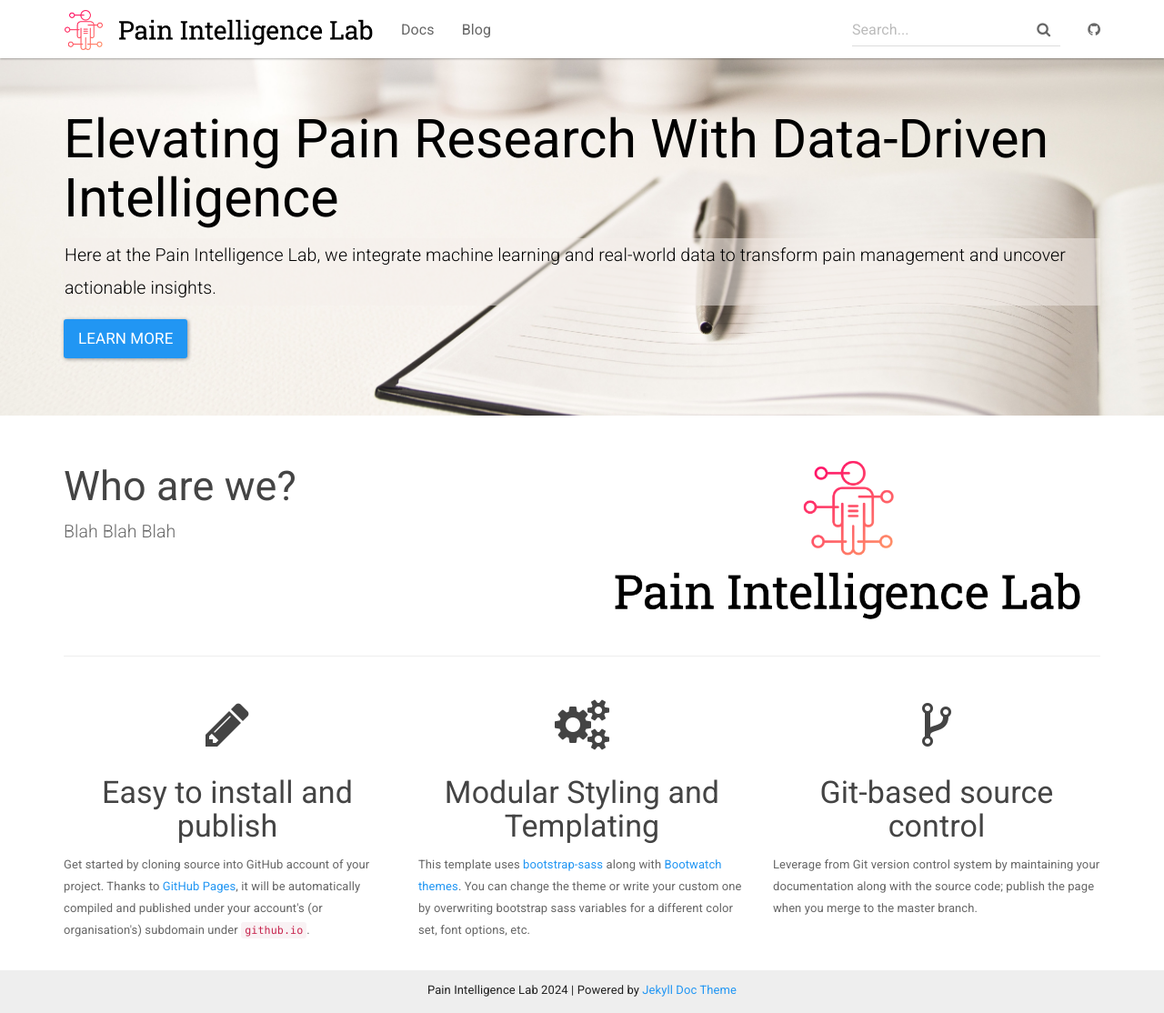
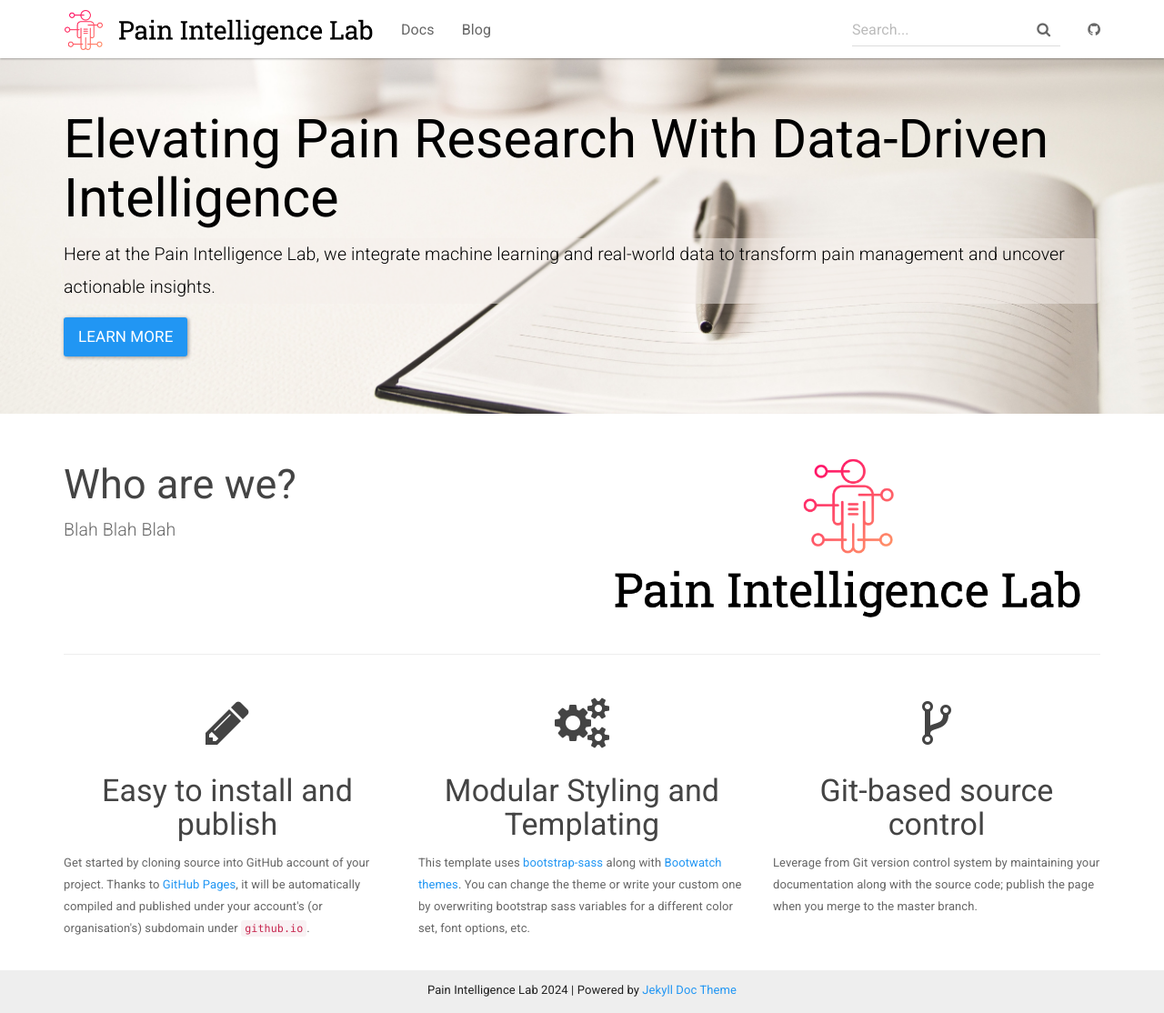
Before and after one commit to potatole123/my-prog, a Jekyll site: the page built from index.html, in a window 1280 px wide and 1114 px high. Shown: the whole window at 91% size. Built offline with Jekyll 4.4.1, drawn with Linux system fonts in a browser that asks for light colours.

Commit message:
Update index.html

```diff
--- a/index.html
+++ b/index.html
@@ -5,7 +5,7 @@
 <div class="header-container jumbotron">
     <div class="container">
         <h1 style="color: black;">Elevating Pain Research With Data-Driven Intelligence</h1>
-        <p style="color: black; font-size: 1.5em; background-color: rgba(245,240,235,0.5); padding: 1px; border-radius: 1px; display: inline-block;">
+        <p style="color: black; font-size: 1.5em; background-color: rgba(245,240,235,0.5); padding: 0px; border-radius: 5px; display: inline-block;">
             Here at the Pain Intelligence Lab, we integrate machine learning and real-world data to transform pain management and uncover actionable insights.
         </p>
         <p><a class="btn btn-primary btn-lg" href="{{ "/docs/home/" | relative_url }}" role="button">Learn more</a></p>
```
